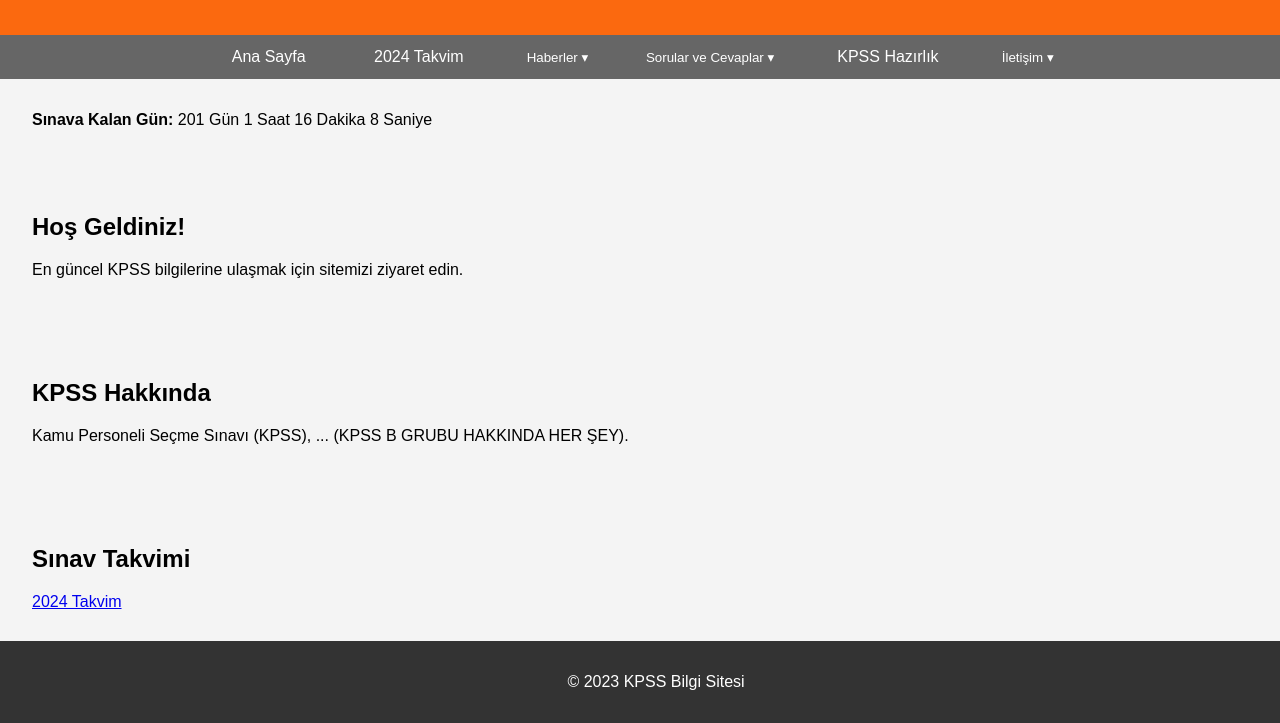
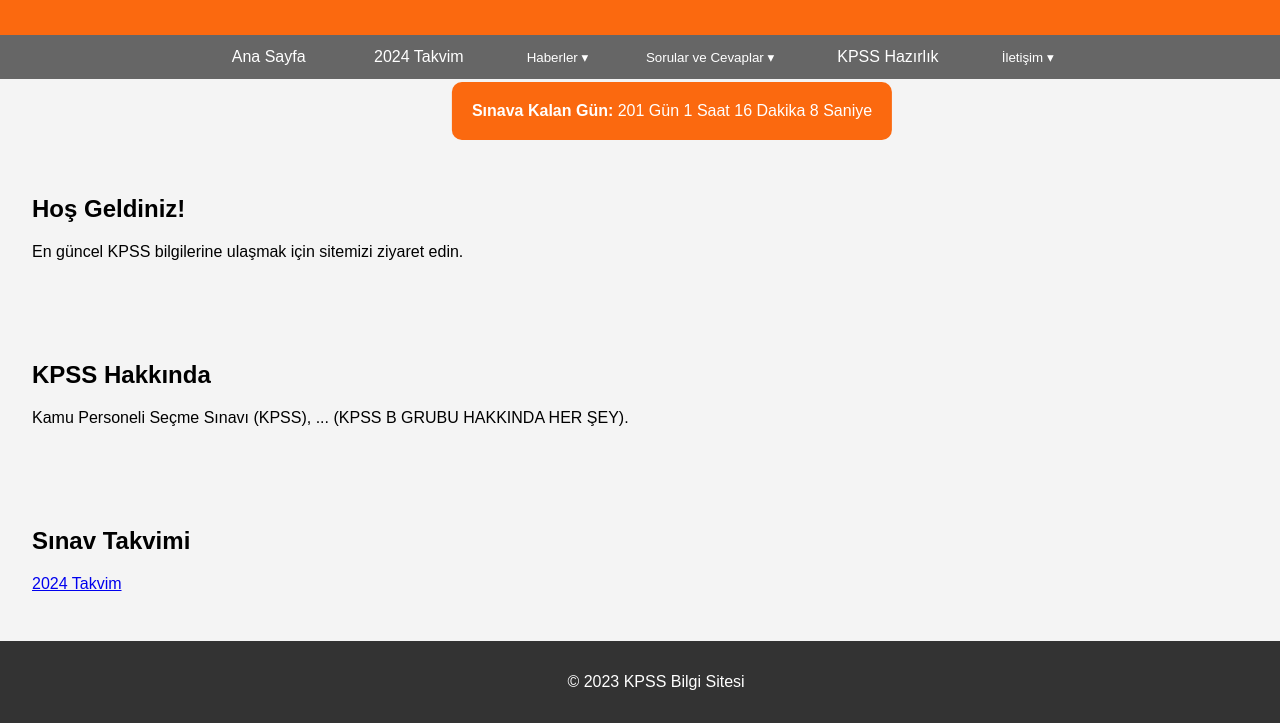
Before and after one commit to BerkBestepe/KPSS-bizimle-kolay, a plain HTML site: page index.html in a window 1280 px wide. Shown: the part 77-800 px from the top of the page. Drawn offline with Linux system fonts and the light colour scheme.

Commit message:
Update styles.css

```diff
--- a/styles.css
+++ b/styles.css
@@ -77,3 +77,16 @@ footer {
     bottom: 0;
     width: 100%;
 }
+
+.countdown-box {
+    background-color: #fb690f;
+    color: #fff;
+    padding: 20px;
+    text-align: center;
+    border-radius: 10px;
+    margin:auto;
+    position: absolute;
+    margin-left: 50%;
+
+    transform: translate(-50%, -50%);
+}
```
